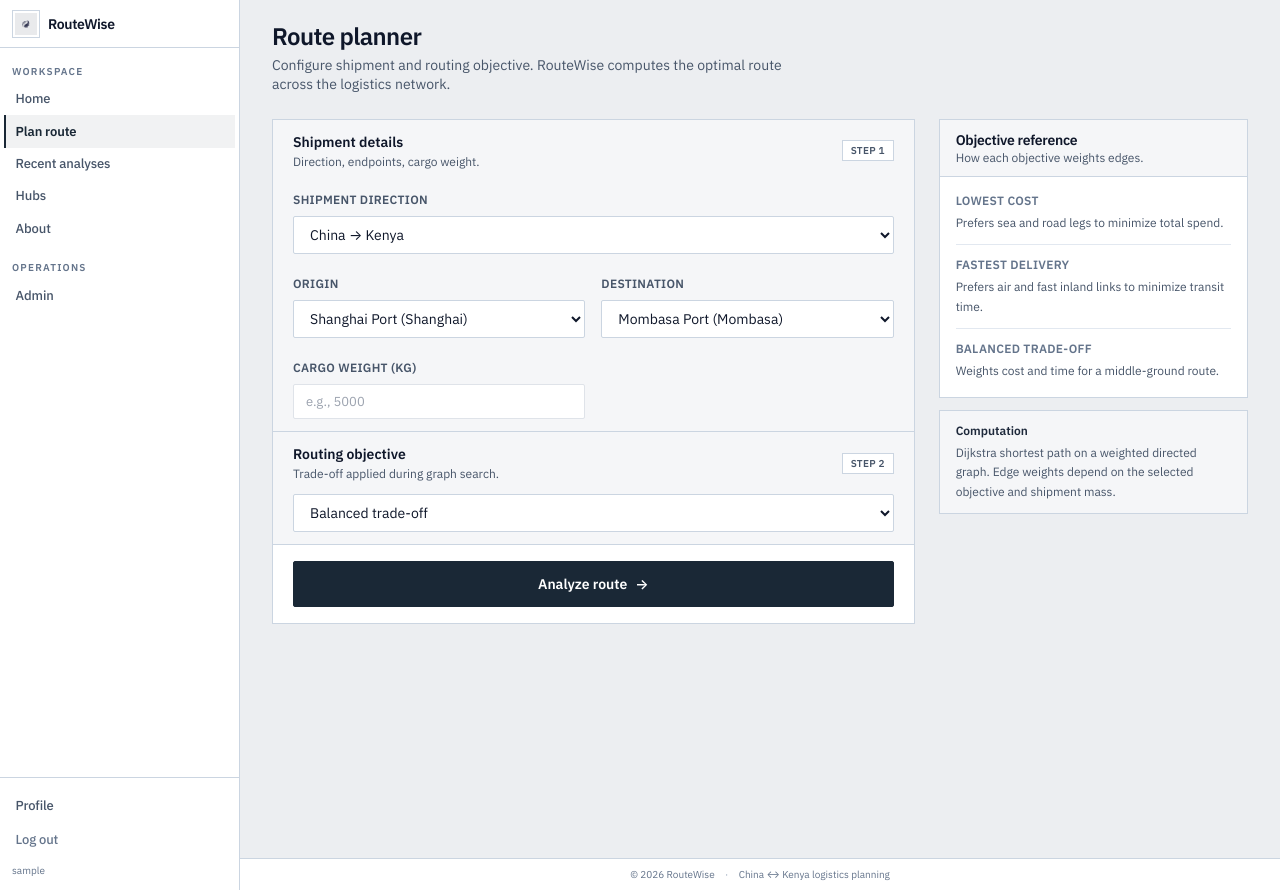
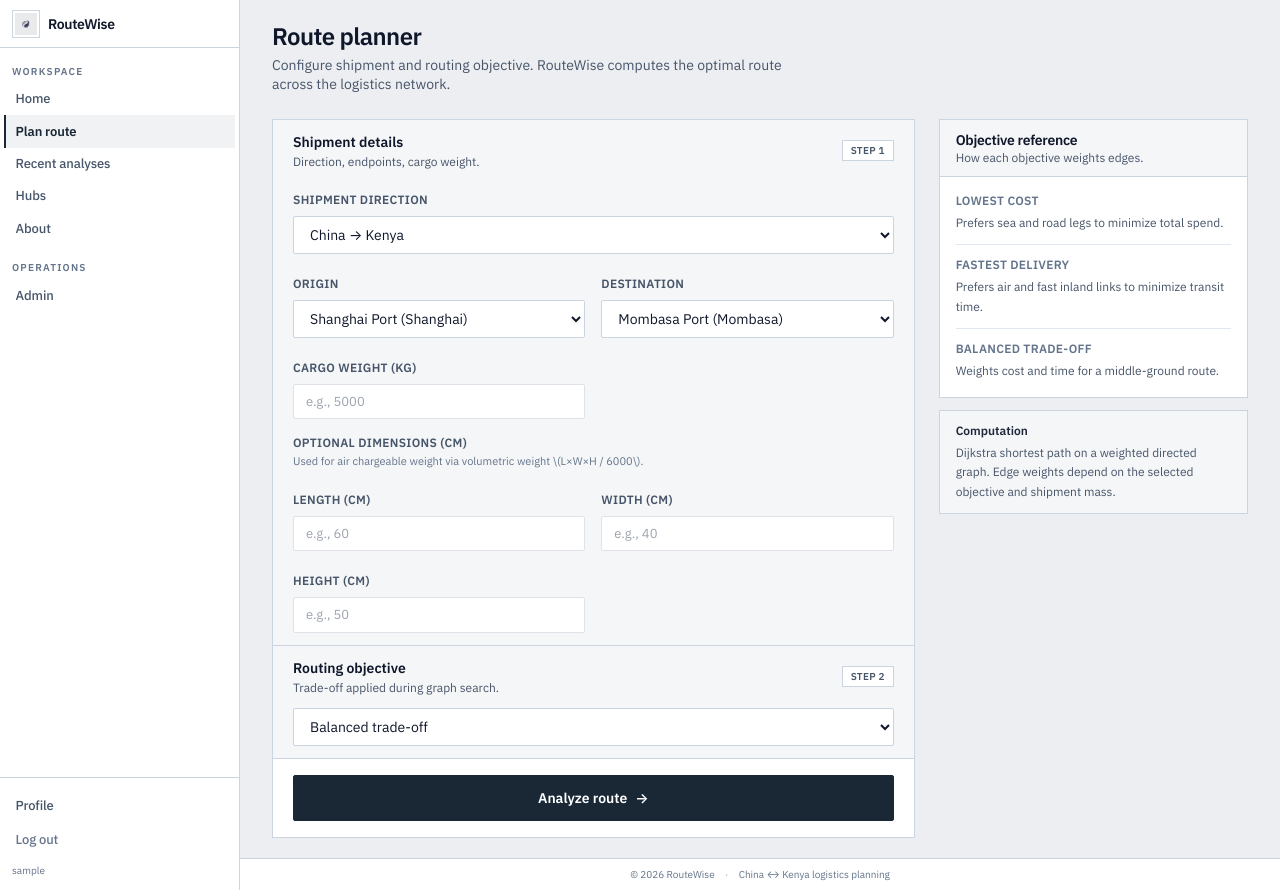
Before and after one commit to LelaeCarl/routewise, a Flask app: page /planner in a window 1280 px wide. Run offline with Flask 3, Linux system fonts and the light colour scheme; the visitor is signed in with stand-in values (Sample User, id 1); tables that the repository leaves empty hold one stand-in row (values such as "Sample post"); some libraries are stand-ins or nearby versions.

Commit message:
fix: air pricing uses chargeable weight
Remove base-cost component from air pricing and add optional volumetric-weight inputs (L/W/H cm) so air costs reflect chargeable weight while preserving minimum charges.

Made-with: Cursor

```diff
--- a/app.py
+++ b/app.py
@@ -290,6 +290,9 @@ def results():
     origin_id = request.args.get("origin", "").strip()
     destination_id = request.args.get("destination", "").strip()
     weight = request.args.get("weight", "").strip()
+    length_cm_raw = request.args.get("length_cm", "").strip()
+    width_cm_raw = request.args.get("width_cm", "").strip()
+    height_cm_raw = request.args.get("height_cm", "").strip()
 
     direction_label = DIRECTION_LABELS.get(direction_key, "China → Kenya")
     preference_label = PREFERENCE_LABELS.get(preference_key, "Balanced trade-off")
@@ -305,6 +308,21 @@ def results():
         weight_kg = 500.0
     weight_kg = max(0.1, weight_kg)
 
+    def _parse_dim(value: str) -> float | None:
+        if not value:
+            return None
+        try:
+            num = float(value)
+        except (ValueError, TypeError):
+            return None
+        if num <= 0:
+            return None
+        return num
+
+    length_cm = _parse_dim(length_cm_raw)
+    width_cm = _parse_dim(width_cm_raw)
+    height_cm = _parse_dim(height_cm_raw)
+
     engine = RouteEngine()
     route = None
     alternatives = {}
@@ -317,9 +335,25 @@ def results():
     if not origin_id or not destination_id:
         route = {"success": False, "error": "Please select an origin and destination to generate a route analysis."}
     else:
-        route = engine.compute_route(origin_id, destination_id, preference_key, weight_kg)
+        route = engine.compute_route(
+            origin_id,
+            destination_id,
+            preference_key,
+            weight_kg,
+            length_cm=length_cm,
+            width_cm=width_cm,
+            height_cm=height_cm,
+        )
         for obj_key in OBJECTIVE_KEYS:
-            alternatives[obj_key] = engine.compute_route(origin_id, destination_id, obj_key, weight_kg)
+            alternatives[obj_key] = engine.compute_route(
+                origin_id,
+                destination_id,
+                obj_key,
+                weight_kg,
+                length_cm=length_cm,
+                width_cm=width_cm,
+                height_cm=height_cm,
+            )
 
         if route.get("success"):
             route["route_rationale"] = build_rationale(route, preference_key, alternatives)
@@ -330,6 +364,9 @@ def results():
             sensitivity = build_sensitivity_context(
                 origin_id, destination_id, preference_key,
                 weight_kg, route, engine,
+                length_cm=length_cm,
+                width_cm=width_cm,
+                height_cm=height_cm,
             )
 
             leg_labels = build_leg_labels(route)
@@ -365,6 +402,9 @@ def results():
         origin_name=origin_name,
         destination_name=destination_name,
         weight=weight,
+        length_cm=length_cm_raw,
+        width_cm=width_cm_raw,
+        height_cm=height_cm_raw,
         preference=preference_label,
         route=route,
         alternatives=enriched_alts if enriched_alts else alternatives,
--- a/backend/route_engine.py
+++ b/backend/route_engine.py
@@ -35,6 +35,35 @@ class RouteEngine:
 
     DEFAULT_WEIGHT_KG = 500.0
 
+    @staticmethod
+    def compute_chargeable_weight_kg(
+        actual_weight_kg: float,
+        *,
+        length_cm: float | None = None,
+        width_cm: float | None = None,
+        height_cm: float | None = None,
+    ) -> float:
+        """
+        Chargeable weight (kg) with optional volumetric weight (cm).
+
+        If all dimensions are provided:
+          volumetric_weight = (L * W * H) / 6000
+          chargeable_weight = max(actual_weight, volumetric_weight)
+        """
+        actual = max(float(actual_weight_kg or 0.0), 0.1)
+
+        if length_cm is None or width_cm is None or height_cm is None:
+            return actual
+
+        l = float(length_cm)
+        w = float(width_cm)
+        h = float(height_cm)
+        if l <= 0 or w <= 0 or h <= 0:
+            return actual
+
+        volumetric = (l * w * h) / 6000.0
+        return max(actual, volumetric)
+
     def __init__(self) -> None:
         nodes, edges = load_network()
         self._node_map: Dict[str, Node] = {n.id: n for n in nodes}
@@ -47,17 +76,62 @@ class RouteEngine:
         self._max_time = max((e.time for e in edges), default=0.0) or 1.0
 
     @staticmethod
-    def compute_edge_cost(edge, weight_kg: float) -> float:
+    def compute_edge_cost(
+        edge,
+        weight_kg: float,
+        *,
+        length_cm: float | None = None,
+        width_cm: float | None = None,
+        height_cm: float | None = None,
+    ) -> float:
         """Compute the shipment cost for an edge at a given weight."""
-        return max(edge.base_cost + weight_kg * edge.cost_per_kg, edge.minimum_charge)
+        w = float(weight_kg or 0.0)
+        chargeable = RouteEngine.compute_chargeable_weight_kg(
+            w,
+            length_cm=length_cm,
+            width_cm=width_cm,
+            height_cm=height_cm,
+        )
 
-    def _edge_weight(self, edge, objective_key: str, weight_kg: float, max_cost: float) -> float:
+        if getattr(edge, "mode", None) == "air":
+            cost = chargeable * float(edge.cost_per_kg)
+            return max(cost, float(edge.minimum_charge))
+
+        cost = float(edge.base_cost) + (w * float(edge.cost_per_kg))
+        return max(cost, float(edge.minimum_charge))
+
+    def _edge_weight(
+        self,
+        edge,
+        objective_key: str,
+        weight_kg: float,
+        max_cost: float,
+        *,
+        length_cm: float | None = None,
+        width_cm: float | None = None,
+        height_cm: float | None = None,
+    ) -> float:
         if objective_key == "lowest_cost":
-            return self.compute_edge_cost(edge, weight_kg)
+            return self.compute_edge_cost(
+                edge,
+                weight_kg,
+                length_cm=length_cm,
+                width_cm=width_cm,
+                height_cm=height_cm,
+            )
         if objective_key == "fastest_delivery":
             return edge.time
         if objective_key == "balanced_tradeoff":
-            normalized_cost = self.compute_edge_cost(edge, weight_kg) / max_cost
+            normalized_cost = (
+                self.compute_edge_cost(
+                    edge,
+                    weight_kg,
+                    length_cm=length_cm,
+                    width_cm=width_cm,
+                    height_cm=height_cm,
+                )
+                / max_cost
+            )
             normalized_time = edge.time / self._max_time
             return 0.5 * normalized_cost + 0.5 * normalized_time
         raise ValueError(f"Unknown objective key: {objective_key}")
@@ -68,6 +142,10 @@ class RouteEngine:
         destination_id: str,
         objective_key: str,
         weight_kg: float | None = None,
+        *,
+        length_cm: float | None = None,
+        width_cm: float | None = None,
+        height_cm: float | None = None,
     ) -> dict:
         wkg = weight_kg if weight_kg is not None else self.DEFAULT_WEIGHT_KG
 
@@ -97,7 +175,17 @@ class RouteEngine:
             }
 
         max_cost = max(
-            (self.compute_edge_cost(e, wkg) for e in self._edges), default=1.0
+            (
+                self.compute_edge_cost(
+                    e,
+                    wkg,
+                    length_cm=length_cm,
+                    width_cm=width_cm,
+                    height_cm=height_cm,
+                )
+                for e in self._edges
+            ),
+            default=1.0,
         ) or 1.0
 
         dist: Dict[str, float] = {origin_id: 0.0}
@@ -116,7 +204,15 @@ class RouteEngine:
 
             for edge in self._adj.get(u, []):
                 v = edge.to_node
-                w = self._edge_weight(edge, objective_key, wkg, max_cost)
+                w = self._edge_weight(
+                    edge,
+                    objective_key,
+                    wkg,
+                    max_cost,
+                    length_cm=length_cm,
+                    width_cm=width_cm,
+                    height_cm=height_cm,
+                )
                 new_w = current_weight + w
                 if new_w < dist.get(v, float("inf")):
                     dist[v] = new_w
@@ -149,7 +245,16 @@ class RouteEngine:
         node_ids = list(reversed(node_ids_rev))
         legs = list(reversed(legs_rev))
 
-        total_cost = sum(self.compute_edge_cost(e, wkg) for e in legs)
+        total_cost = sum(
+            self.compute_edge_cost(
+                e,
+                wkg,
+                length_cm=length_cm,
+                width_cm=width_cm,
+                height_cm=height_cm,
+            )
+            for e in legs
+        )
         total_time = sum(e.time for e in legs)
 
         modes_used: List[str] = []
@@ -169,7 +274,13 @@ class RouteEngine:
                 "to_id": l.to_node,
                 "mode": MODE_LABELS.get(l.mode, l.mode),
                 "mode_key": l.mode,
-                "cost": self.compute_edge_cost(l, wkg),
+                "cost": self.compute_edge_cost(
+                    l,
+                    wkg,
+                    length_cm=length_cm,
+                    width_cm=width_cm,
+                    height_cm=height_cm,
+                ),
                 "time": l.time,
                 "description": getattr(l, "description", "") or "",
             }
@@ -194,6 +305,20 @@ class RouteEngine:
             "objective_key": objective_key,
             "origin": asdict(origin),
             "destination": asdict(destination),
+            "shipment": {
+                "actual_weight_kg": float(wkg),
+                "length_cm": float(length_cm) if length_cm is not None else None,
+                "width_cm": float(width_cm) if width_cm is not None else None,
+                "height_cm": float(height_cm) if height_cm is not None else None,
+                "chargeable_weight_kg": float(
+                    self.compute_chargeable_weight_kg(
+                        wkg,
+                        length_cm=length_cm,
+                        width_cm=width_cm,
+                        height_cm=height_cm,
+                    )
+                ),
+            },
             "path_node_ids": node_ids,
             "path_nodes": path_nodes,
             "legs": leg_dicts,
--- a/templates/planner.html
+++ b/templates/planner.html
@@ -74,6 +74,55 @@
                   min="0"
                   value="{{ weight }}"
                   placeholder="e.g., 5000"
+                  class="mt-1.5 w-full rounded-sm border border-slate-300 bg-white px-3 py-2 text-sm text-slate-900 shadow-none focus:border-accent focus:outline-none focus:ring-1 focus:ring-accent/40"
+                />
+              </div>
+
+              <div class="hidden sm:block"></div>
+
+              <div class="sm:col-span-2">
+                <p class="text-xs font-semibold uppercase tracking-wide text-slate-600">Optional dimensions (cm)</p>
+                <p class="mt-0.5 text-[11px] text-slate-500">Used for air chargeable weight via volumetric weight \(L×W×H / 6000\).</p>
+              </div>
+
+              <div>
+                <label class="text-xs font-semibold uppercase tracking-wide text-slate-600" for="length_cm">Length (cm)</label>
+                <input
+                  id="length_cm"
+                  name="length_cm"
+                  type="number"
+                  step="0.1"
+                  min="0"
+                  value="{{ request.args.get('length_cm','') }}"
+                  placeholder="e.g., 60"
+                  class="mt-1.5 w-full rounded-sm border border-slate-300 bg-white px-3 py-2 text-sm text-slate-900 shadow-none focus:border-accent focus:outline-none focus:ring-1 focus:ring-accent/40"
+                />
+              </div>
+
+              <div>
+                <label class="text-xs font-semibold uppercase tracking-wide text-slate-600" for="width_cm">Width (cm)</label>
+                <input
+                  id="width_cm"
+                  name="width_cm"
+                  type="number"
+                  step="0.1"
+                  min="0"
+                  value="{{ request.args.get('width_cm','') }}"
+                  placeholder="e.g., 40"
+                  class="mt-1.5 w-full rounded-sm border border-slate-300 bg-white px-3 py-2 text-sm text-slate-900 shadow-none focus:border-accent focus:outline-none focus:ring-1 focus:ring-accent/40"
+                />
+              </div>
+
+              <div>
+                <label class="text-xs font-semibold uppercase tracking-wide text-slate-600" for="height_cm">Height (cm)</label>
+                <input
+                  id="height_cm"
+                  name="height_cm"
+                  type="number"
+                  step="0.1"
+                  min="0"
+                  value="{{ request.args.get('height_cm','') }}"
+                  placeholder="e.g., 50"
                   class="mt-1.5 w-full rounded-sm border border-slate-300 bg-white px-3 py-2 text-sm text-slate-900 shadow-none focus:border-accent focus:outline-none focus:ring-1 focus:ring-accent/40"
                 />
               </div>
```
Also changed, not shown: templates/admin/pricing.html (+7 -1 lines), templates/results.html (+15 -3 lines).
